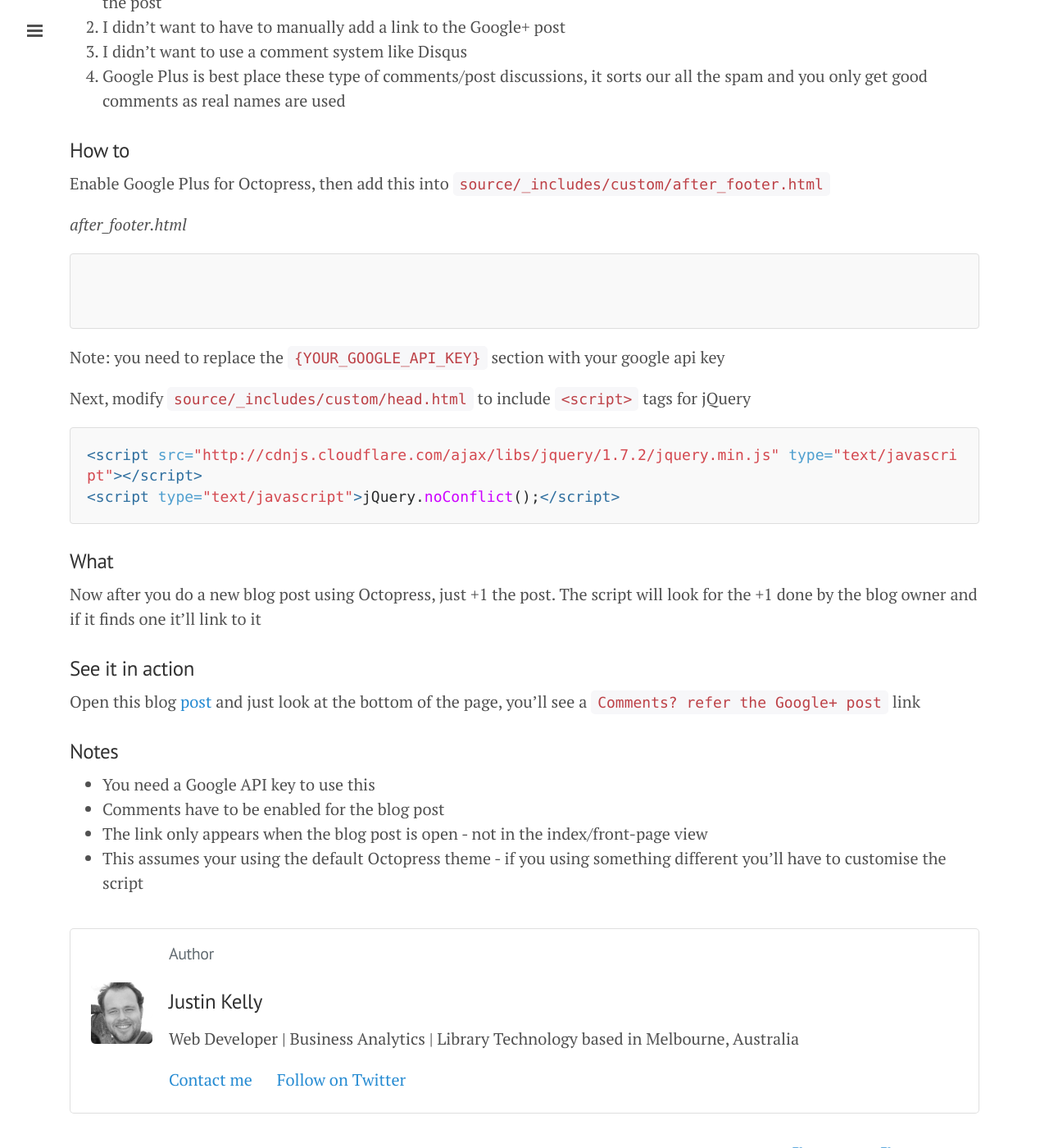
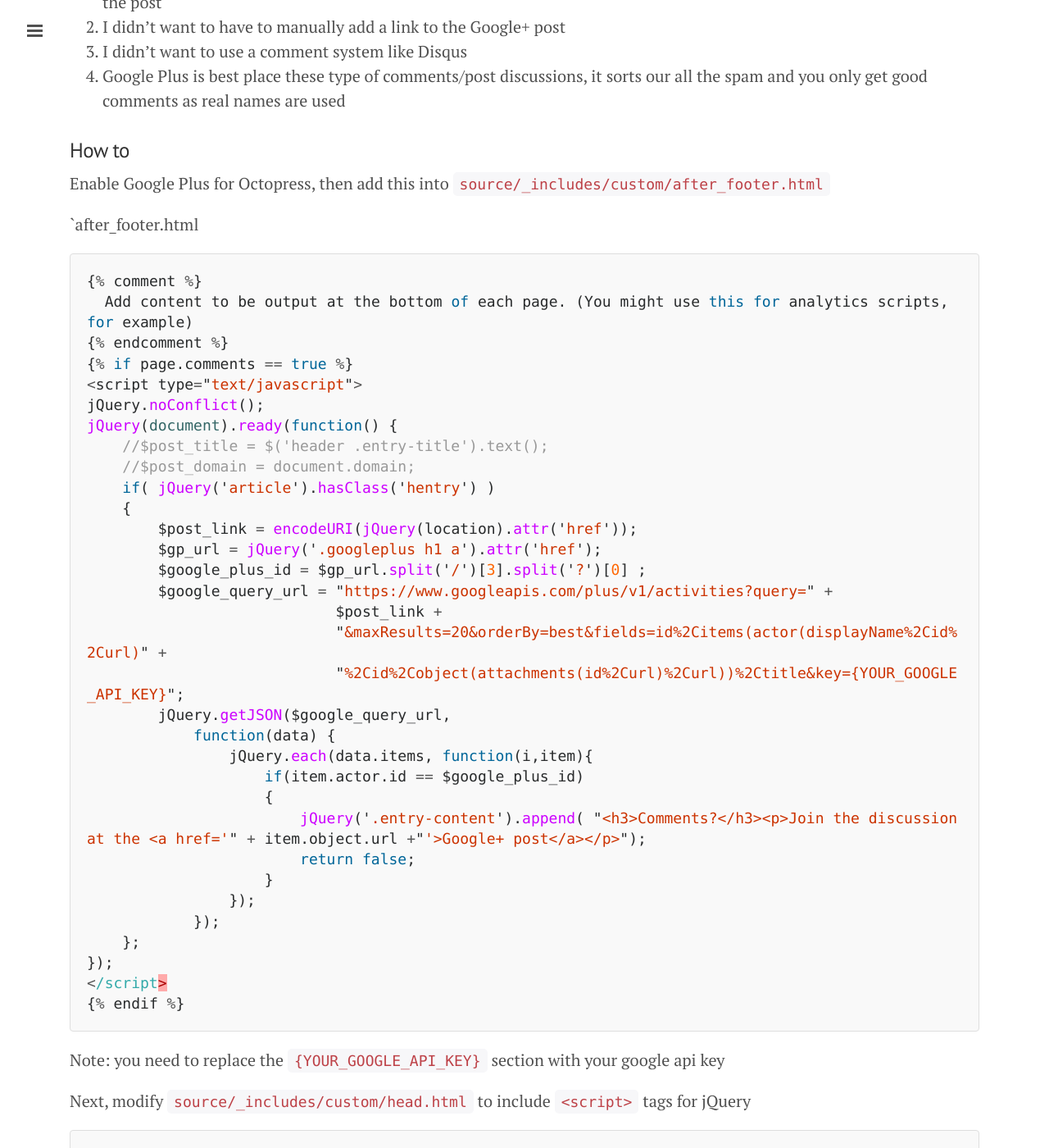
Before and after one commit to justinkelly/justinkelly.github.io, a Jekyll site: the page built from _posts/2012-08-08-google-plus-octopress.markdown, in a window 1280 px wide and 1400 px high, scrolled down 426 px. Shown: the whole window at 82% size. Built offline with Jekyll 4.4.1, drawn with Linux system fonts in a browser that asks for light colours; nearby versions of some CDN libraries; comment, search, counter and statistics services are not loaded.

Commit message:
Updated 2012-08-08-google-plus-octopress.markdown

````diff
--- a/_posts/2012-08-08-google-plus-octopress.markdown
+++ b/_posts/2012-08-08-google-plus-octopress.markdown
@@ -1,7 +1,9 @@
 ---
 layout: post
-title: "Google Plus comments link for Octopress"
+title: Google Plus comments link for Octopress
 tags: octopress google-plus
+published: true
+comments: true
 ---
 Need Octopress blog posts to auto link to your Google Plus post for comments?
 
@@ -18,8 +20,9 @@
 
 Enable Google Plus for Octopress, then add this into `source/_includes/custom/after_footer.html`
 
-_after_footer.html_
+`after_footer.html
 
+{% raw %}
 ``` javascript
 {% comment %}
   Add content to be output at the bottom of each page. (You might use this for analytics scripts, for example)
@@ -54,6 +57,7 @@
 </script>
 {% endif %}
 ```
+{% endraw %}
 
 Note: you need to replace the `{YOUR_GOOGLE_API_KEY}` section with your google api key
 
@@ -69,7 +73,6 @@
 Now after you do a new blog post using Octopress, just +1 the post.  The script will look for the +1 done by the blog owner
 and if it finds one it'll link to it
 
-
 ### See it in action
 
 Open this blog [post](http://blog.justin.kelly.org.au/google-plus-octopress/) and
````
